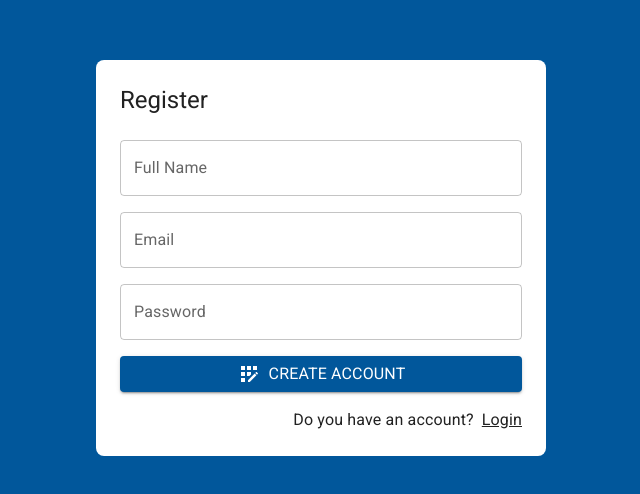
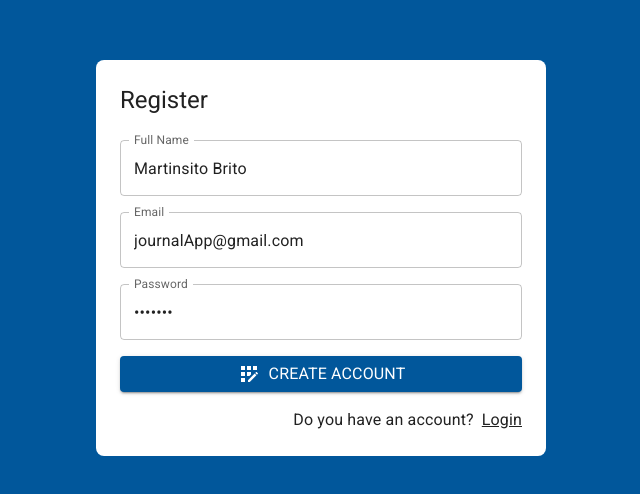
Before and after one commit to MartinsitoBritoDiaz/Journal-React-MUI, a React (Vite) app: page /auth/register in a window 1280 px wide. Shown: the part 142-636 px from the top of the page, without its empty margins (319-959 px from the left). Built offline with nearby package versions, Linux system fonts and the light colour scheme.

Commit message:
feature: login with firebase

```diff
--- a/src/auth/pages/LoginPage.jsx
+++ b/src/auth/pages/LoginPage.jsx
@@ -4,16 +4,21 @@ import { Button, Grid, TextField, Typography, Link } from '@mui/material'
 import { AuthLayout } from '../layout/AuthLayout'
 import { useForm } from '../../hooks'
 import { checkingAuthentication, startGoogleSignIn } from '../../store/auth/thunks'
-import { useDispatch } from 'react-redux'
+import { useDispatch, useSelector } from 'react-redux'
+import { useMemo } from 'react'
 
 
 export const LoginPage = () => {
+  const { status } = useSelector( state => state.auth );
   const dispatch = useDispatch();
 
-  const { email, password, onInputChange } = useForm({
+  const formData = {
     email: 'journalApp@gmail.com',
     password: '1234567'
-  });
+  }
+  const { email, password, onInputChange } = useForm( formData );
+
+  const isAuthenticating = useMemo( () => status === 'checking', [ status ]);
 
   const onSubmit = ( event ) => {
     event.preventDefault();
@@ -60,13 +65,21 @@ export const LoginPage = () => {
 
             <Grid container spacing={2} sx={{mb: 2, mt: 1}}>
               <Grid item xs={ 12 } sm={ 6 }>
-                <Button variant='outlined' fullWidth type='submit'>
+                <Button
+                  disabled={ isAuthenticating }
+                  variant='outlined'
+                  fullWidth
+                  type='submit'>
                   Login
                 </Button>
               </Grid>
 
               <Grid item xs={ 12 } sm={ 6 }>
-                <Button variant='outlined' fullWidth onClick={ onGoogleSignIn }>
+                <Button
+                  disabled={ isAuthenticating }
+                  variant='outlined'
+                  fullWidth
+                  onClick={ onGoogleSignIn }>
                   <Google />
                   <Typography sx={{ ml: 1}}>Google</Typography>
                 </Button>
--- a/src/auth/pages/RegisterPage.jsx
+++ b/src/auth/pages/RegisterPage.jsx
@@ -2,13 +2,37 @@ import { Link as RouterLink } from 'react-router-dom'
 import { AppRegistration, Google, Login } from '@mui/icons-material'
 import { Button, Grid, TextField, Typography, Link } from '@mui/material'
 import { AuthLayout } from '../layout/AuthLayout'
+import { useDispatch, useSelector } from 'react-redux'
+import { useForm } from '../../hooks'
 
 export const RegisterPage = () => {
+  const { status } = useSelector( state => state.auth );
+  const dispatch = useDispatch();
+
+  const formData = {
+    displayName: 'Martinsito Brito',
+    email: 'journalApp@gmail.com',
+    password: '1234567'
+  }
+
+  const formValidations = {
+    email: [ (value) => value.includes('@'), 'Email must have the @ symbol'],
+    password: [ (value) => value.length >= 6, 'Password must have at least 6 characters'],
+    displayName: [ (value) => value.length >= 1, 'Name is required'],
+  }
+
+  const { displayName, displayNameValid, email, emailValid, password, passwordValid, onInputChange, formState, isFormValid } = useForm( formData );
+
+  const onSubmit = ( event ) => {
+    event.preventDefault();
+    console.log( formState );
+  }
+
   return (
     <AuthLayout
       title='Register'
     >
-      <form>
+      <form onSubmit={ onSubmit }>
           <Grid container >
             <Grid item xs={ 12 } sx={{ mt: 2}}>
               <TextField
@@ -16,7 +40,9 @@ export const RegisterPage = () => {
                 type="text"
                 placeholder="Martinsito Brito"
                 fullWidth
-
+                name='displayName'
+                value={ displayName }
+                onChange={ onInputChange }
               />
             </Grid>
 
@@ -26,7 +52,9 @@ export const RegisterPage = () => {
                 type="email"
                 placeholder="email@gmail.com"
                 fullWidth
-
+                name='email'
+                value={ email }
+                onChange={ onInputChange }
               />
             </Grid>
 
@@ -36,11 +64,15 @@ export const RegisterPage = () => {
                 type="password"
                 placeholder="Password"
                 fullWidth
+                name='password'
+                value={ password }
+                onChange={ onInputChange }
               />
             </Grid>
 
             <Grid item xs={ 12 } sx={{ mt: 2 }}>
               <Button
+                type='submit'
                 variant='contained'
                 fullWidth
               >
```
